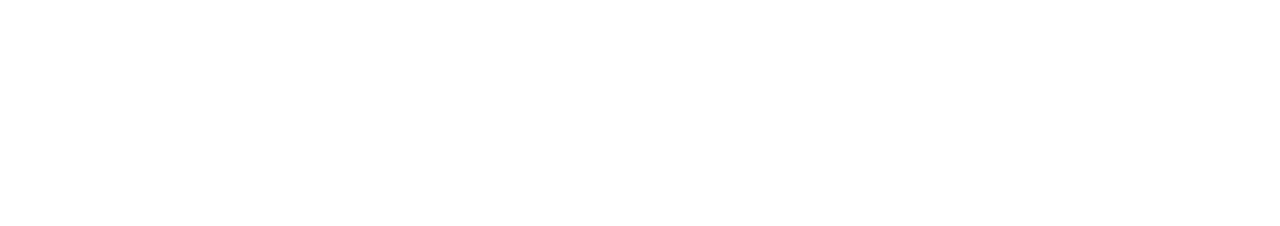
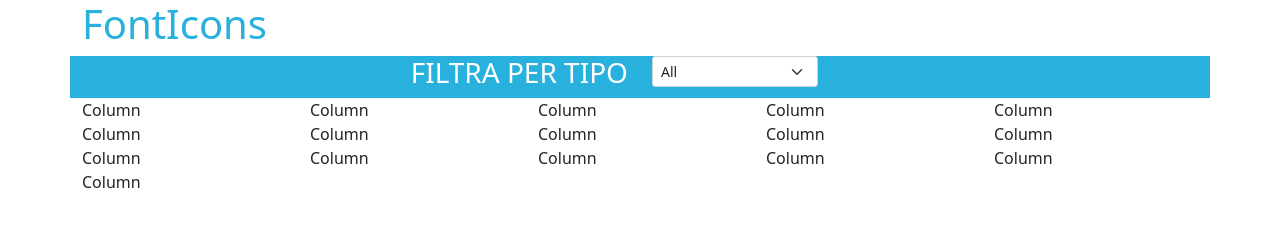
Before and after one commit to alessandro-cappelli/js-es6-icons, a plain HTML site: page index.html in a window 1280 px wide. Drawn offline with nearby package versions, Linux system fonts and the light colour scheme.

Commit message:
parte colonne

```diff
--- a/index.html
+++ b/index.html
@@ -4,13 +4,65 @@
     <meta charset="UTF-8">
     <meta http-equiv="X-UA-Compatible" content="IE=edge">
     <meta name="viewport" content="width=device-width, initial-scale=1.0">
+    <link rel="stylesheet" href="https://cdnjs.cloudflare.com/ajax/libs/font-awesome/6.0.0-beta3/css/all.min.css" integrity="sha512-Fo3rlrZj/k7ujTnHg4CGR2D7kSs0v4LLanw2qksYuRlEzO+tcaEPQogQ0KaoGN26/zrn20ImR1DfuLWnOo7aBA==" crossorigin="anonymous" referrerpolicy="no-referrer" />
     <link href="https://cdn.jsdelivr.net/npm/bootstrap@5.1.3/dist/css/bootstrap.min.css" rel="stylesheet" integrity="sha384-1BmE4kWBq78iYhFldvKuhfTAU6auU8tT94WrHftjDbrCEXSU1oBoqyl2QvZ6jIW3" crossorigin="anonymous">
     <link rel="stylesheet" href="style.css">
-
     <title>Document</title>
 </head>
 <body>
+    <!-- header -->
+    <header>
+        <div class="container">
+            <div class="row">
+              <div class="col align-self-start">
+                <h1>FontIcons</h1>
+              </div>
+            </div>
+        </div>
+    </header>
 
+    <!-- main -->
+    <main>
+        <!-- select -->
+        <div class="container ms_container_select">
+            <div class="row">
+                <div class="col-6 text-end">
+                    <h3>FILTRA PER TIPO</h3>
+                </div>
+                <div class="col-2 text-center">
+                    <select class="form-select form-select-sm" aria-label=".form-select-sm example">
+                        <option value="1">All</option>
+                        <option value="2">Animal</option>
+                        <option value="3">Vegetable</option>
+                        <option value="4">User</option>
+                    </select>
+                </div>
+            </div>
+        </div>
+
+        <!-- figure -->
+        <div class="container">
+            <div class="row row-cols-2 row-cols-sm-2 row-cols-md-5">
+                <div class="col">Column</div>
+                <div class="col">Column</div>
+                <div class="col">Column</div>
+                <div class="col">Column</div>
+                <div class="col">Column</div>
+                <div class="col">Column</div>
+                <div class="col">Column</div>
+                <div class="col">Column</div>
+                <div class="col">Column</div>
+                <div class="col">Column</div>
+                <div class="col">Column</div>
+                <div class="col">Column</div>
+                <div class="col">Column</div>
+                <div class="col">Column</div>
+                <div class="col">Column</div>
+                <div class="col">Column</div>
+            </div>
+        </div>
+
+    </main>
 
 
     <script src="https://cdn.jsdelivr.net/npm/bootstrap@5.1.3/dist/js/bootstrap.bundle.min.js" integrity="sha384-ka7Sk0Gln4gmtz2MlQnikT1wXgYsOg+OMhuP+IlRH9sENBO0LRn5q+8nbTov4+1p" crossorigin="anonymous"></script>
--- a/style.css
+++ b/style.css
@@ -0,0 +1,8 @@
+h1{
+    color: #29B1DD;
+}
+
+.ms_container_select{
+    background-color: #29B1DD;
+    color: white;
+}
```
